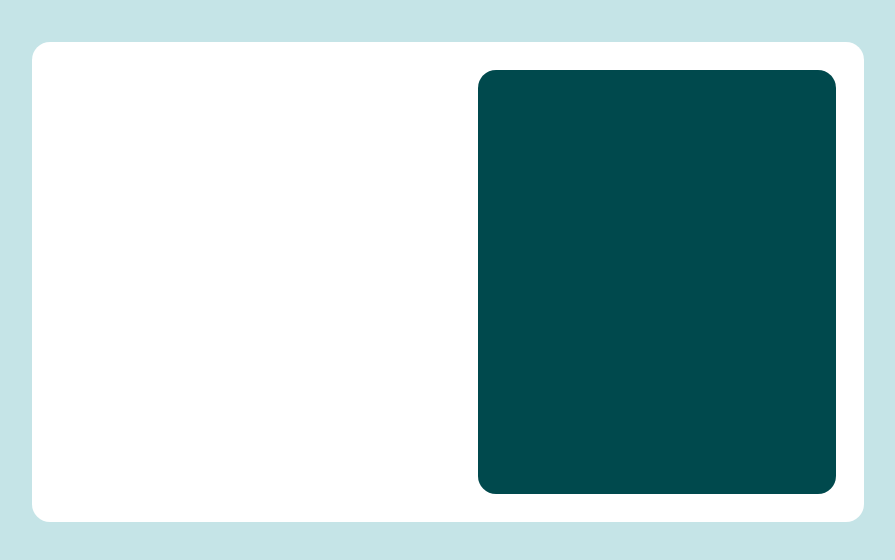
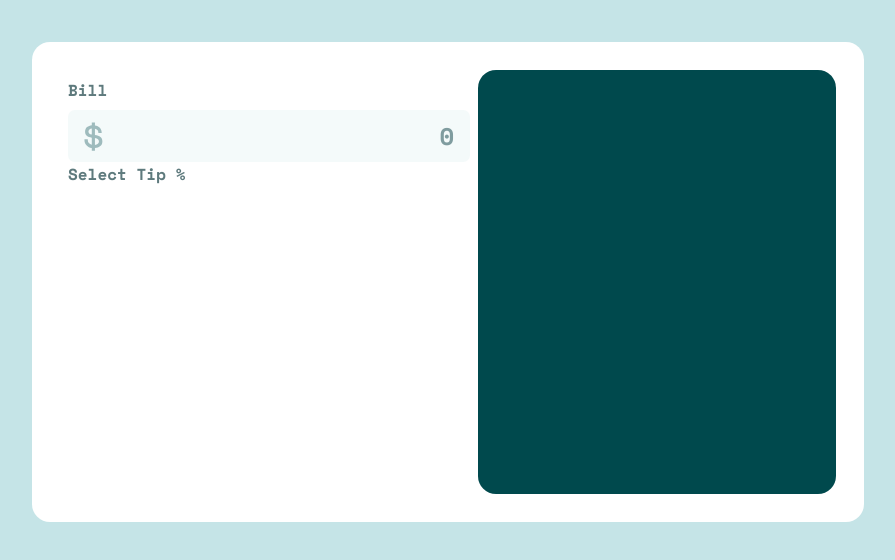
Before and after one commit to BeepBot99/tip-calculator-app, a plain HTML site: page index.html in a window 1280 px wide. Shown: the part 178-738 px from the top of the page, without its empty margins (192-1087 px from the left). Drawn offline with nearby package versions, Linux system fonts and the light colour scheme.

Commit message:
Start Making Form

```diff
--- a/index.html
+++ b/index.html
@@ -13,7 +13,11 @@
 <body>
   <div class="logo"><img src="images/logo.svg" alt="Splitter Logo"></div>
   <div class="content">
-    <div class="light-section"></div>
+    <div class="light-section">
+    <label for="bill">Bill</label>
+    <input type="text" placeholder="0" id="bill">
+    <label>Select Tip %</label>
+    </div>
     <div class="dark-section"></div>
   </div>
 </body>
--- a/style.css
+++ b/style.css
@@ -1,5 +1,6 @@
 * {
     box-sizing: border-box;
+    font-family: 'Space Mono';
 }
 
 :root {
@@ -19,7 +20,6 @@ body {
     flex-direction: column;
     align-items: center;
     font-weight: 700;
-    font-family: 'Space Mono';
 }
 
 .logo {
@@ -27,7 +27,7 @@ body {
 }
 
 .content {
-    background-color: white;
+    background-color: var(--white);
     border-radius: 18px 18px 0 0;
     width: 100%;
     display: flex;
@@ -37,17 +37,43 @@ body {
 }
 
 .light-section {
-    padding: 0.5rem;
-    flex-grow: 6;
+    flex: 6 1px;
+    margin-bottom: 1rem;
 }
 
 .dark-section {
     background-color: var(--very-dark-cyan);
     padding: 1.75rem;
     border-radius: 18px;
-    flex-grow: 3;
+    flex: 3 1px;
 }
 
+label {
+    display: block;
+    color: var(--dark-grayish-cyan);
+    margin-bottom: 0.5rem;
+}
+
+input {
+    display: block;
+    text-align: right;
+    border: none;
+    outline: none;
+    background-color: var(--very-light-grayish-cyan);
+    color: var(--very-dark-cyan);
+    width: 100%;
+    padding: 0.5rem 1rem 0.5rem 1rem;
+    font-size: 24px;
+    border-radius: 7px;
+    background-image: url("images/icon-dollar.svg");
+    background-repeat: no-repeat;
+    background-size: 20px;
+    background-position: 1rem center;
+}
+
+input::placeholder {
+    color: var(--grayish-cyan);
+}
 @media only screen and (min-width: 768px) {
     body {
         padding-top: 3rem;
@@ -59,6 +85,8 @@ body {
         flex-direction: row;
     }
     .light-section {
-        flex-grow: 4;
+        flex: 4 1px;
+        padding: 0.5rem;
+        margin-bottom: 0;
     }
 }
```
